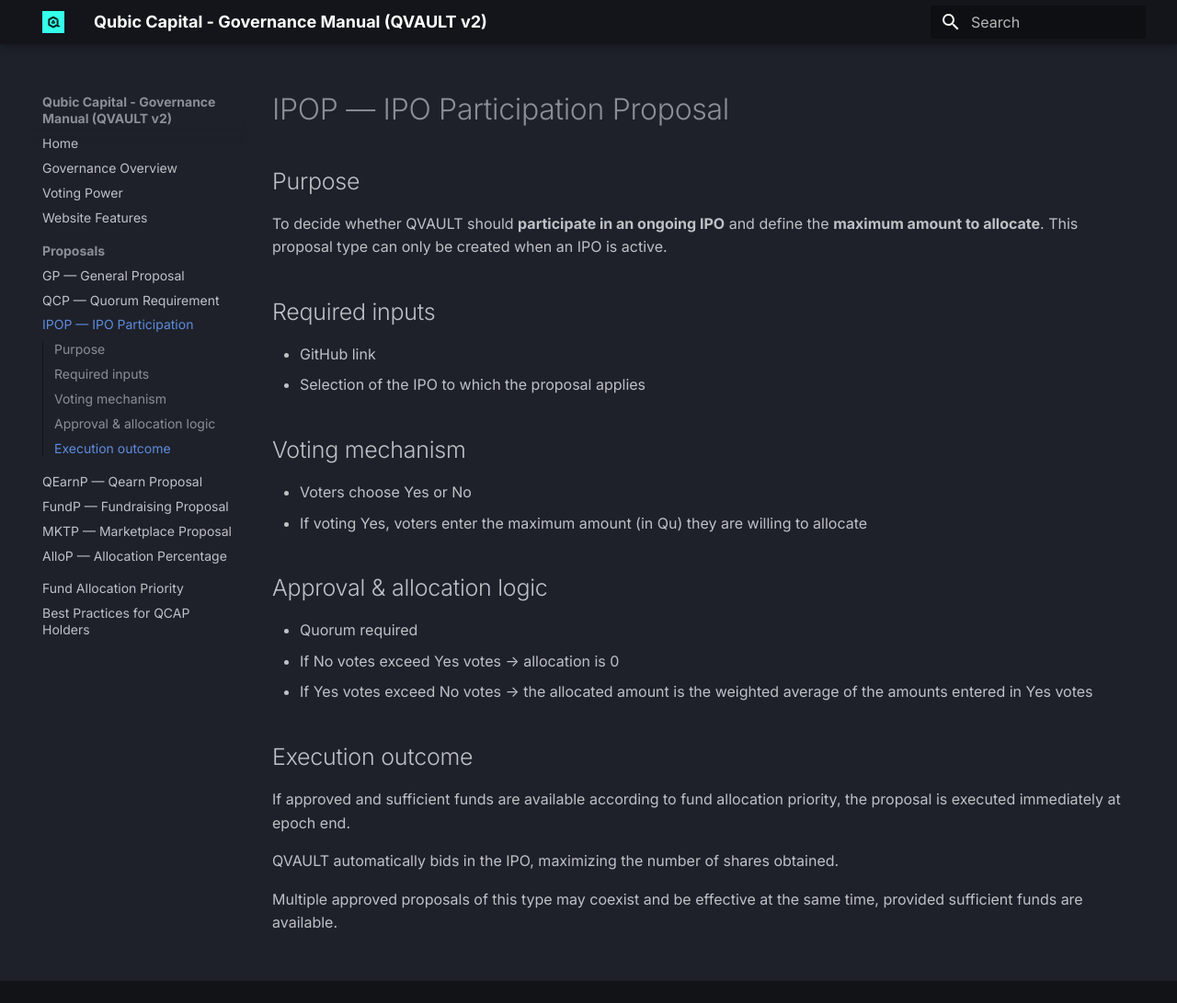
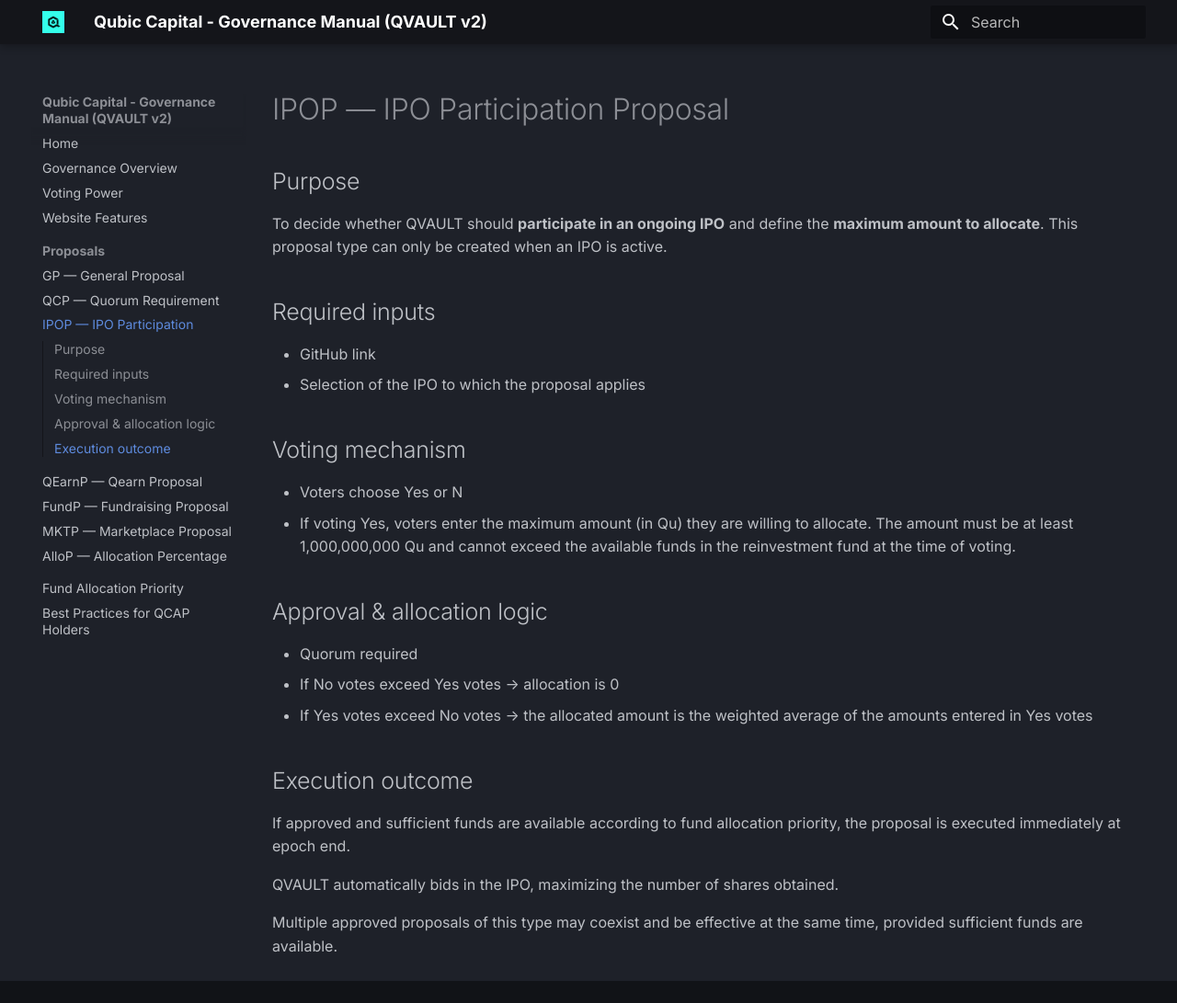
Before and after one commit to HermanToothrot10/qubic-capital-manual, an MkDocs documentation site: the page built from docs/proposals/ipop.md, in a window 1280 px wide and 1091 px high. Shown: the whole window at 92% size. Built offline with MkDocs 1.6.1 and Material for MkDocs 9.7.7, drawn with Linux system fonts in a browser that asks for light colours.

Commit message:
Update ipop.md

```diff
--- a/docs/proposals/ipop.md
+++ b/docs/proposals/ipop.md
@@ -12,8 +12,8 @@
 
 ## Voting mechanism
 
-- Voters choose Yes or No
-- If voting Yes, voters enter the maximum amount (in Qu) they are willing to allocate
+- Voters choose Yes or N
+- If voting Yes, voters enter the maximum amount (in Qu) they are willing to allocate. The amount must be at least 1,000,000,000 Qu and cannot exceed the available funds in the reinvestment fund at the time of voting.
 
 ## Approval & allocation logic
 
```
